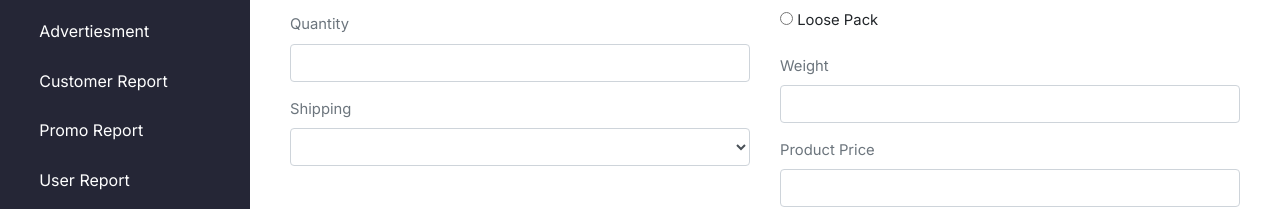
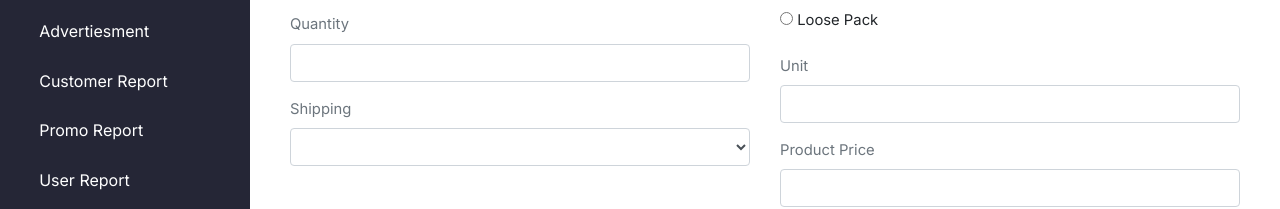
Before and after one commit to wicramasuper/wsshopping-admin-app-frontend, a React (Create React App) app: page /updateProduct/1 in a window 1280 px wide. Shown: the part 452-661 px from the top of the page. Built offline with nearby package versions, Linux system fonts and the light colour scheme; no server answers.

Commit message:
add unit

```diff
--- a/src/admin-item/insertProduct.js
+++ b/src/admin-item/insertProduct.js
@@ -212,7 +212,7 @@ useEffect(() => {
                     </div>
 
                     <div className="form-group">
-                        <label className="text-muted">Weight</label>
+                        <label className="text-muted">Unit</label>
                         <input onChange={handleChange('item_weight')} type="text" className="form-control" value={item_weight} required/>
                     </div>
 
--- a/src/admin-item/updateProduct.js
+++ b/src/admin-item/updateProduct.js
@@ -194,7 +194,7 @@ const UpdateProduct = ({match}) => {
                     </div>
 
                     <div className="form-group">
-                        <label className="text-muted">Weight</label>
+                        <label className="text-muted">Unit</label>
                         <input onChange={handleChange('item_weight')} type="text" className="form-control" value={item_weight}/>
                     </div>
 
```
